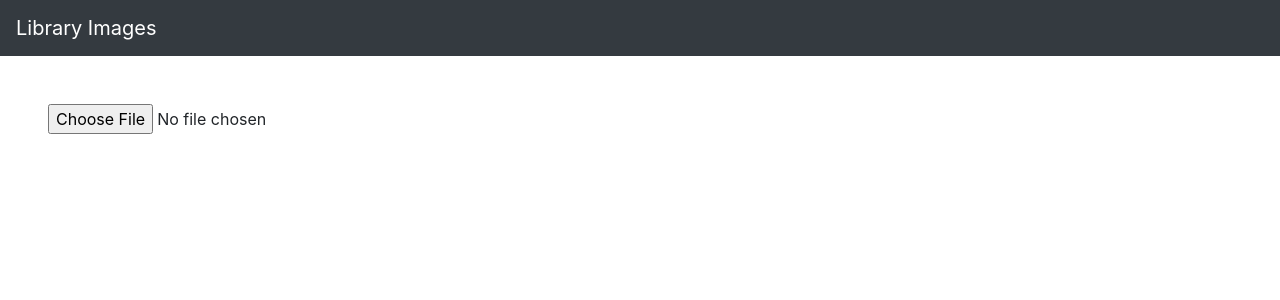
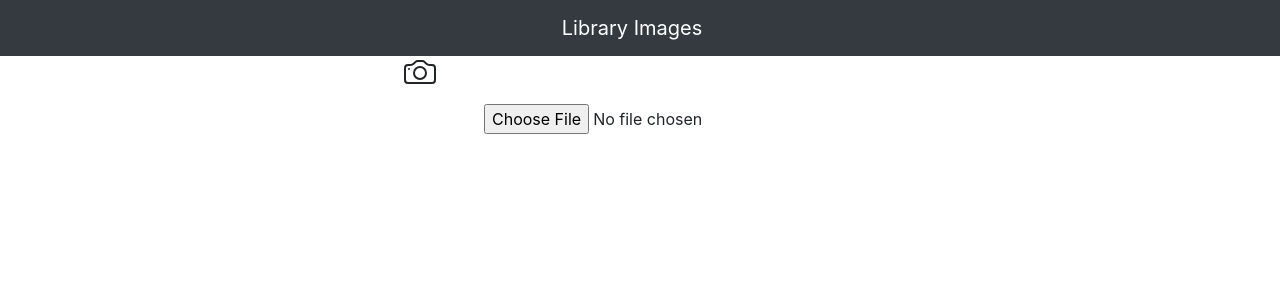
Before and after one commit to Pugud19/vue-app, a Vue app: page / in a window 1280 px wide. Shown: the top 300 px of the page. Built offline with nearby package versions, Linux system fonts and the light colour scheme.

Commit message:
update vue.config.js and components

```diff
--- a/src/components/AppImage.vue
+++ b/src/components/AppImage.vue
@@ -1,13 +1,18 @@
 <template>
     <div>
+      <div class="d-flex justify-content-center">
+      <b-icon icon="camera" font-scale="2"></b-icon>
       <input type="file" class="my-5 mx-5" @change="uploadImage" accept=".jpg, .jpeg, .bmp, .png, .gif" />
+      </div>
+      <div class="d-flex justify-content-center">
       <p v-if="uploadStatus === 'success'" class="my-5 mx-5 text-success">Gambar berhasil diunggah</p>
       <p v-if="uploadStatus === 'error'" class="my-5 mx-5 text-danger">Upload error</p>
       <p v-if="uploadStatus === 'invalid'" class="my-5 mx-5 text-danger">Hanya boleh file gambar</p>
       <p v-if="uploadStatus === 'toolarge'" class="my-5 mx-5 text-warning">File gambar terlalu besar</p>
+      </div>
       <div class="d-flex justify-content-center ">
         <div v-for="image in uploadedImages" :key="image.id">
-        <img :src="image.url" class="border border-primary border-4 mx-2 " style="max-width: 20rem; max-height: 20rem;" alt="Uploaded Image" />
+        <img :src="image.url" class="border border-5 border-black mx-2 " style="max-width: 20rem; max-height: 20rem;" alt="Uploaded Image" />
       </div>
       </div>
     </div>
@@ -56,7 +61,7 @@
         }
       },
       uploadToImgBB(formData) {
-        const apiKey = '28ca2677ebac7480f5af291fc8393af6'; // Ganti dengan API Key ImgBB Anda
+        const apiKey = '28ca2677ebac7480f5af291fc8393af6';
         return axios.post(`https://api.imgbb.com/1/upload?key=${apiKey}`, formData);
       },
       saveImageUrl(imageUrl) {
--- a/src/components/AppNavbar.vue
+++ b/src/components/AppNavbar.vue
@@ -1,6 +1,6 @@
 <template>
   <div>
-  <b-navbar class="text-center" toggleable="lg" type="dark" variant="dark">
+  <b-navbar class="d-flex justify-content-center" toggleable="lg" type="dark" variant="dark">
     <b-navbar-brand href="#">Library Images</b-navbar-brand>
   </b-navbar>
 </div>
--- a/vue.config.js
+++ b/vue.config.js
@@ -1,4 +1,5 @@
 const { defineConfig } = require('@vue/cli-service')
 module.exports = defineConfig({
-  transpileDependencies: true
+  transpileDependencies: true,
+  publicPath: '/vue-app/'
 })
```
